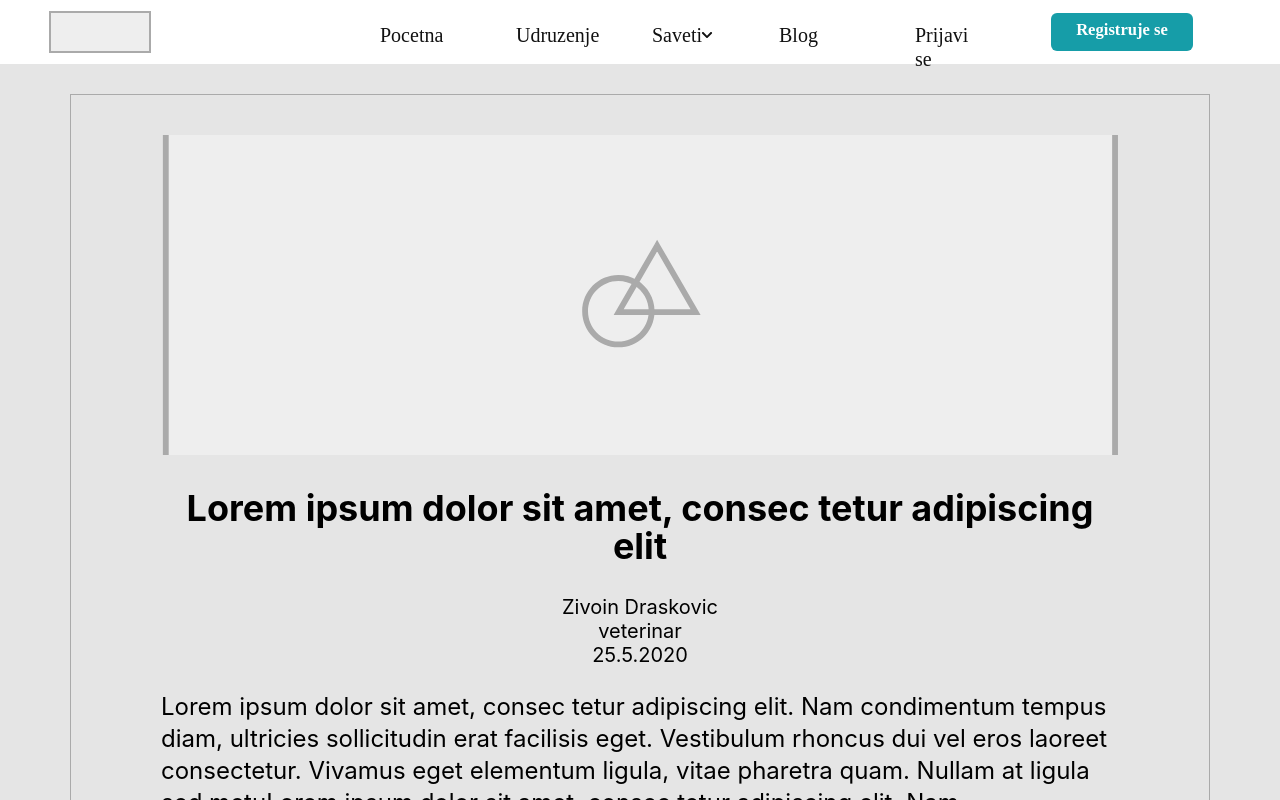
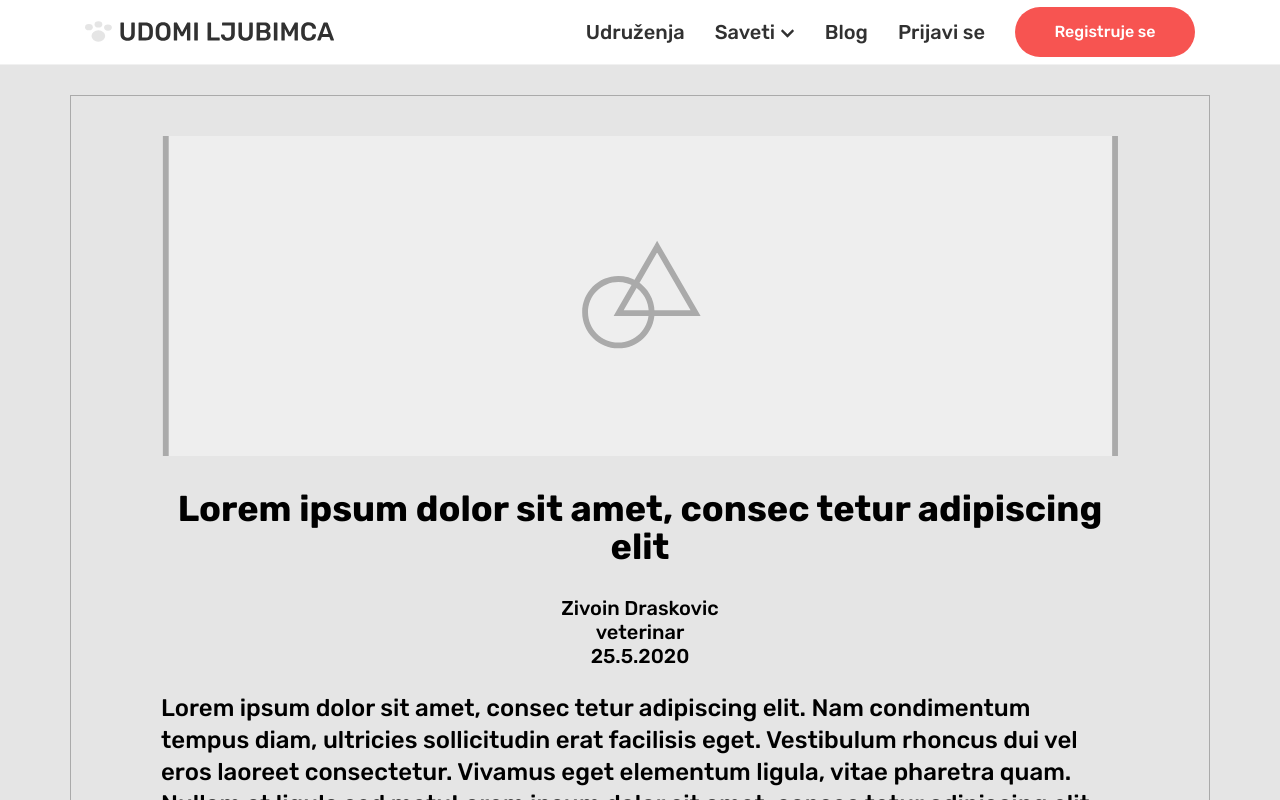
Before and after one commit to udomiljubimca/udomiljubimca-frontend, a React (Create React App) app in the folder frontend/: page /blog/url1 in a window 1280 px wide. Shown: the top 800 px of the page. Built offline with nearby package versions, Linux system fonts and the light colour scheme.

Commit message:
new design, responsive, bugfix, styled removed

```diff
--- a/frontend/src/App.css
+++ b/frontend/src/App.css
@@ -1,5 +1,12 @@
+@import url("https://fonts.googleapis.com/css2?family=Rubik:wght@300;500;700&display=swap");
+
 body {
-  background-color: #e5e5e5;
+  background-color: #fff;
+}
+
+* {
+  font-family: "Rubik", sans-serif;
+  box-sizing: border-box;
 }
 
 /**
@@ -28,7 +35,6 @@ body {
   padding-left: 15px;
   padding-right: 15px;
   margin: 0 auto;
-  display: block !important; /* slider container should be renamed */
   box-sizing: border-box;
 }
 
--- a/frontend/src/components/Content.js
+++ b/frontend/src/components/Content.js
@@ -1,26 +1,9 @@
+import React from "react";
 import Cards from "./Cards/Cards";
 import Testimanials from "./Testimanials/Testimonials";
 import KakoUdomitiLjubimca from "./KakoUdomitiLjubimca/KakoUdomitiLjubimca";
 import Popup from "./Popup/Popup";
-
-import styled from "styled-components";
-
 import BlogCard from "./Blog/BlogCard";
-
-const DivContainer = styled.div`
-  margin: auto;
-  width: 1183px;
-  position: relative;
-`;
-const UdomiH4 = styled.h4`
-  font-family: Rubik;
-  font-style: normal;
-  font-weight: normal;
-  font-size: 24px;
-  line-height: 25px;
-  color: #000000;
-  margin: 20px 0 15px 0;
-`;
 
 const Content = ({
   podaci,
@@ -31,13 +14,13 @@ const Content = ({
   blogPosts,
 }) => {
   return (
-    <DivContainer>
+    <div className="container">
       <Popup
         trigger={isTrigger}
         triggerOff={removeTrigger}
         pickUpData={sendData}
       />
-      <UdomiH4>Udomi ljubimce</UdomiH4>
+      <h4>Udomi ljubimce</h4>
       <Cards ljubimci={podaci} isLike={like} trigger={isTrigger} />
 
       <Testimanials />
@@ -55,7 +38,7 @@ const Content = ({
           />
         ))}
       </div>
-    </DivContainer>
+    </div>
   );
 };
 
--- a/frontend/src/components/Header/Header.css
+++ b/frontend/src/components/Header/Header.css
@@ -1,14 +1,13 @@
 .header {
   width: 100%;
-  height: 64px;
   background: #ffffff;
   box-sizing: border-box;
   margin-bottom: 30px;
+  border-bottom: 1px solid #f1f1f1;
 }
 
 .header-content {
   margin: auto;
-  width: 1183px;
   height: 64px;
   display: flex;
   justify-content: space-between;
@@ -17,9 +16,37 @@
 }
 
 .header-logo {
-  width: 102px;
-  height: 42px;
-  box-sizing: border-box;
-  border: 2px solid #aaaaaa;
-  background: #eeeeee;
+  display: flex;
+  max-width: 250px;
+  width: 100%;
 }
+
+.header-logo img {
+  width: 100%;
+}
+
+.mobile-menu {
+  display: none;
+}
+
+@media only screen and (max-width: 991px) {
+  .mobile-menu {
+    display: block;
+  }
+  .header-content {
+    justify-content: space-between;
+    height: auto;
+    text-align: center;
+    padding: 15px;
+    position: fixed;
+    z-index: 10;
+    left: 0;
+    right: 0;
+    top: 0;
+  }
+
+  .header-logo {
+    max-width: 40%;
+    text-align: left;
+  }
+}
--- a/frontend/src/components/Header/Header.js
+++ b/frontend/src/components/Header/Header.js
@@ -1,12 +1,25 @@
+import React, { useState } from "react";
 import "./Header.css";
 import Nav from "./Nav";
+import LogoSvg from "../../assets/logo.svg";
+import { AiOutlineMenu } from "react-icons/ai";
 
 function Header({ trigger }) {
+  const [mobileNav, setMobileNav] = useState(false);
+
+  const mobileMenuHandler = () => {
+    setMobileNav((prevTrigger) => !prevTrigger);
+    console.log(mobileNav);
+  };
+
   return (
     <div className="header">
-      <div className="header-content">
-        <div className="header-logo" />
-        <Nav popUp={trigger} />
+      <div className="header-content container">
+        <a className="header-logo" href="/">
+          <img src={LogoSvg} alt="Udomi Ljubimca" />
+        </a>
+        <AiOutlineMenu className="mobile-menu" onClick={mobileMenuHandler} />
+        <Nav popUp={trigger} mobileNav={mobileNav} />
       </div>
     </div>
   );
--- a/frontend/src/components/Header/Nav.css
+++ b/frontend/src/components/Header/Nav.css
@@ -1,7 +1,6 @@
 .main-nav {
-  width: 890px;
   display: flex;
-  justify-content: space-around;
+  justify-content: flex-end;
   align-items: center;
   margin-top: 10px;
   margin: 0px;
@@ -9,19 +8,12 @@
 
 .main-nav-item {
   list-style: none;
-  width: 59px;
-  height: 18px;
-  /* flex-basis:${({ parametarWith }) => parametarWith}; */
+  margin-left: 30px;
 }
 
-.main-nav-item h5 {
-  margin: 0;
-}
 .main-nav-link {
   text-decoration: none;
-  color: #111111;
-  width: 80px;
-  font-family: Rubik;
+  color: #313131;
   font-style: normal;
   font-weight: normal;
   font-size: 20px;
@@ -31,12 +23,16 @@
 .nav-dropdown-parent {
   list-style: none;
   position: relative;
-  height: 18px;
-  /* flex-basis:${({ parametarWith }) => parametarWith}; */
 }
 
 .nav-dropdown-parent h5 {
   margin: 0px;
+}
+
+.nav-dropdown-parent svg {
+  position: relative;
+  top: 2px;
+  font-size: 15px;
 }
 
 .nav-dropdown-parent:hover .nav-dropdown-list {
@@ -68,32 +64,31 @@
 
 .nav-dropdown-link {
   text-decoration: none;
-  font-family: Rubik;
   font-style: normal;
   font-weight: normal;
   font-size: 16px;
   line-height: 150%;
-  color: #111111;
+  color: #313131;
 }
 
 .nav-register-btn {
+  display: block;
+  min-width: 180px;
+  height: 50px;
+  color: #ffffff;
+  background: #f75451;
+  border-radius: 30px;
   text-decoration: none;
-  color: #ffffff;
-  font-family: Rubik;
-  font-style: normal;
-  font-weight: normal;
-  font-size: 20px;
-  line-height: 24px;
+  line-height: 50px;
+  text-align: center;
 }
 
 .nav-dropdown-reg-parent {
-  width: 142px;
-  height: 38px;
-  background: #169da8;
-  border-radius: 6px;
   list-style: none;
   position: relative;
+  margin-left: 30px;
 }
+
 .nav-dropdown-reg-parent:hover .nav-dropdown-reg-list {
   display: block;
   z-index: 1;
@@ -108,14 +103,7 @@
   position: absolute;
   top: 20px;
   left: 2px;
-  /* na hover se otkriva drop menu(setuje dispaly:blok) */
   display: none;
-}
-
-.register-btn-heading {
-  margin: 0;
-  margin-top: 5px;
-  text-align: center;
 }
 
 .register-dropdown-item {
@@ -124,10 +112,7 @@
   list-style: none;
   padding-bottom: 6px;
   position: relative;
-
   right: 42px;
-  /* margin-top: 5px; */
-  /* background-color:#C0DDDF; */
 }
 
 .register-dropdown-item:hover {
@@ -136,12 +121,11 @@
 
 .reg-dropdown-link {
   text-decoration: none;
-  /* font-family: Rubik; */
   font-style: normal;
   font-weight: normal;
   font-size: 16px;
   line-height: 150%;
-  color: #111111;
+  color: #313131;
 }
 
 .reg-dropdown-link > span {
@@ -149,3 +133,33 @@
   top: 8px;
   left: 16px;
 }
+
+@media only screen and (max-width: 991px) {
+  .main-nav {
+    display: none;
+    position: fixed;
+    top: 51px;
+    left: 0;
+    right: 0;
+    padding-bottom: 15px;
+    z-index: 10;
+    background: white;
+  }
+
+  .mobile-nav-show {
+    display: block;
+  }
+
+  .nav-dropdown-reg-parent {
+    margin: 15px;
+  }
+
+  .main-nav-item {
+    margin-left: 0;
+  }
+
+  .main-nav-item a {
+    display: block;
+    padding: 15px 0;
+  }
+}
--- a/frontend/src/components/Header/Nav.js
+++ b/frontend/src/components/Header/Nav.js
@@ -1,32 +1,17 @@
-import styled from "styled-components";
 import { FaChevronDown } from "react-icons/fa";
-
 import "./Nav.css";
 
-const SavetiIcon = styled(FaChevronDown)`
-  position: absolute;
-  top: 6px;
-  left: 45px;
-
-  height: 12px;
-`;
-
-function Nav({ popUp }) {
+function Nav({ popUp, mobileNav }) {
   return (
-    <nav className="main-nav">
+    <nav className={`main-nav ${mobileNav ? "mobile-nav-show" : ""}`}>
       <li className="main-nav-item">
         <a className="main-nav-link" href="/#">
-          Pocetna
+          Udruženja
         </a>
       </li>
-      <li className="main-nav-item">
+      <li className="main-nav-item nav-dropdown-parent">
         <a className="main-nav-link" href="/#">
-          Udruzenje
-        </a>
-      </li>
-      <li className="nav-dropdown-parent">
-        <a className="main-nav-link" href="/#">
-          Saveti <SavetiIcon />
+          Saveti <FaChevronDown />
         </a>
         <ul className="nav-dropdown-list">
           <li className="nav-dropdown-item">
@@ -58,7 +43,7 @@ function Nav({ popUp }) {
       </li>
       <li className="nav-dropdown-reg-parent">
         <a className="nav-register-btn" href="/#">
-          <h5 className="register-btn-heading">Registruje se</h5>
+          Registruje se
         </a>
         <ul className="nav-dropdown-reg-list">
           <li className="register-dropdown-item">
```
Also changed, not shown: frontend/src/assets/logo.svg (added).
